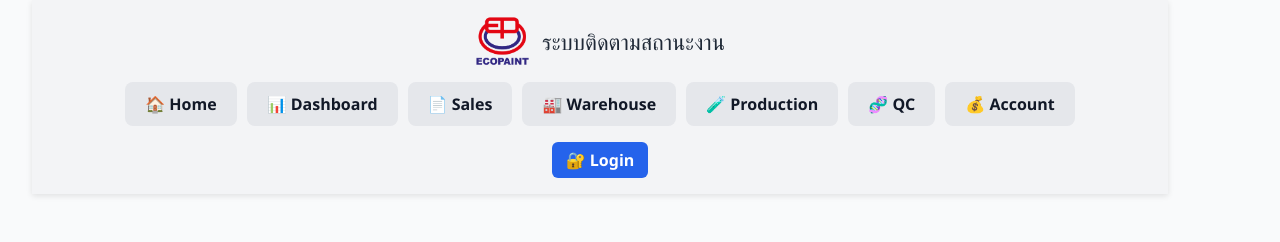
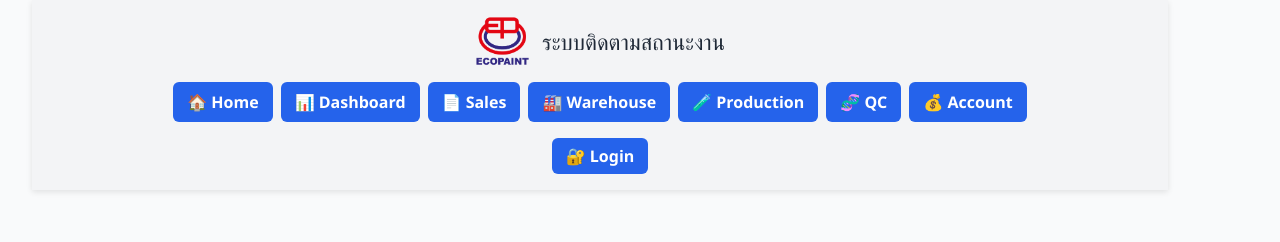
Before and after one commit to AnuGee/ep-production-tracker-v2, a React (Vite) app: page / in a window 1280 px wide. Shown: the top 242 px of the page. Built offline with nearby package versions, Linux system fonts and the light colour scheme; no server answers; the database is empty.

Commit message:
Update Header.jsx

```diff
--- a/src/components/Header.jsx
+++ b/src/components/Header.jsx
@@ -26,35 +26,54 @@ export default function Header() {
   ];
 
   return (
-    <div className="header-container">
-      {/* Logo + Title */}
+    <div className="header-container" style={{ maxWidth: "1200px", margin: "auto", padding: "1rem" }}>
+      {/* Logo + System Name */}
       <div style={{ display: "flex", alignItems: "center", gap: "12px", flexWrap: "wrap", justifyContent: "center" }}>
         <img src="/logo_ep.png" alt="Logo" style={{ height: 50 }} />
-        <strong style={{ fontSize: "22px", fontWeight: "bold", color: "#1f2937" }}>
-          ระบบติดตามสถานะงาน
-        </strong>
+<strong className="header-title" style={{ color: "#1f2937", fontSize: "22px", fontWeight: "bold" }}>
+  ระบบติดตามสถานะงาน
+</strong>
       </div>
 
-      {/* Menu */}
-      <div className="menu-container" style={{ justifyContent: "center" }}>
+      {/* Menu Buttons */}
+      <div
+        className="menu-container"
+        style={{
+          marginTop: "1rem",
+          display: "flex",
+          flexWrap: "wrap", // <<< เพิ่มตรงนี้
+          justifyContent: "center",
+          gap: "8px",
+        }}
+      >
         {menus.map((menu) => (
           <button
             key={menu.path}
             onClick={() => navigate(menu.path)}
             className="menu-button"
+            style={{
+              padding: "8px 14px",
+              fontSize: "16px",
+              backgroundColor: "#2563eb",
+              color: "white",
+              border: "none",
+              borderRadius: "6px",
+              cursor: "pointer",
+              flexShrink: 0, // <<< ป้องกันปุ่มหด
+            }}
           >
             {menu.label}
           </button>
         ))}
       </div>
 
-      {/* User Info */}
+      {/* User Info + Auth Buttons */}
       <div style={{ marginTop: "1rem", display: "flex", alignItems: "center", gap: "12px", flexWrap: "wrap", justifyContent: "center" }}>
         {user ? (
           <>
-            <span style={{ fontWeight: "bold", color: "#1f2937", textAlign: "center" }}>
-              👤 เข้าสู่ระบบในชื่อ: {user.email} (สิทธิ์: {role})
-            </span>
+            <span style={{ fontWeight: "bold", textAlign: "center", color: "#1f2937" }}>
+  👤 เข้าสู่ระบบในชื่อ: {user.email} (สิทธิ์: {role})
+</span>
             <button
               onClick={handleLogout}
               style={{
```
